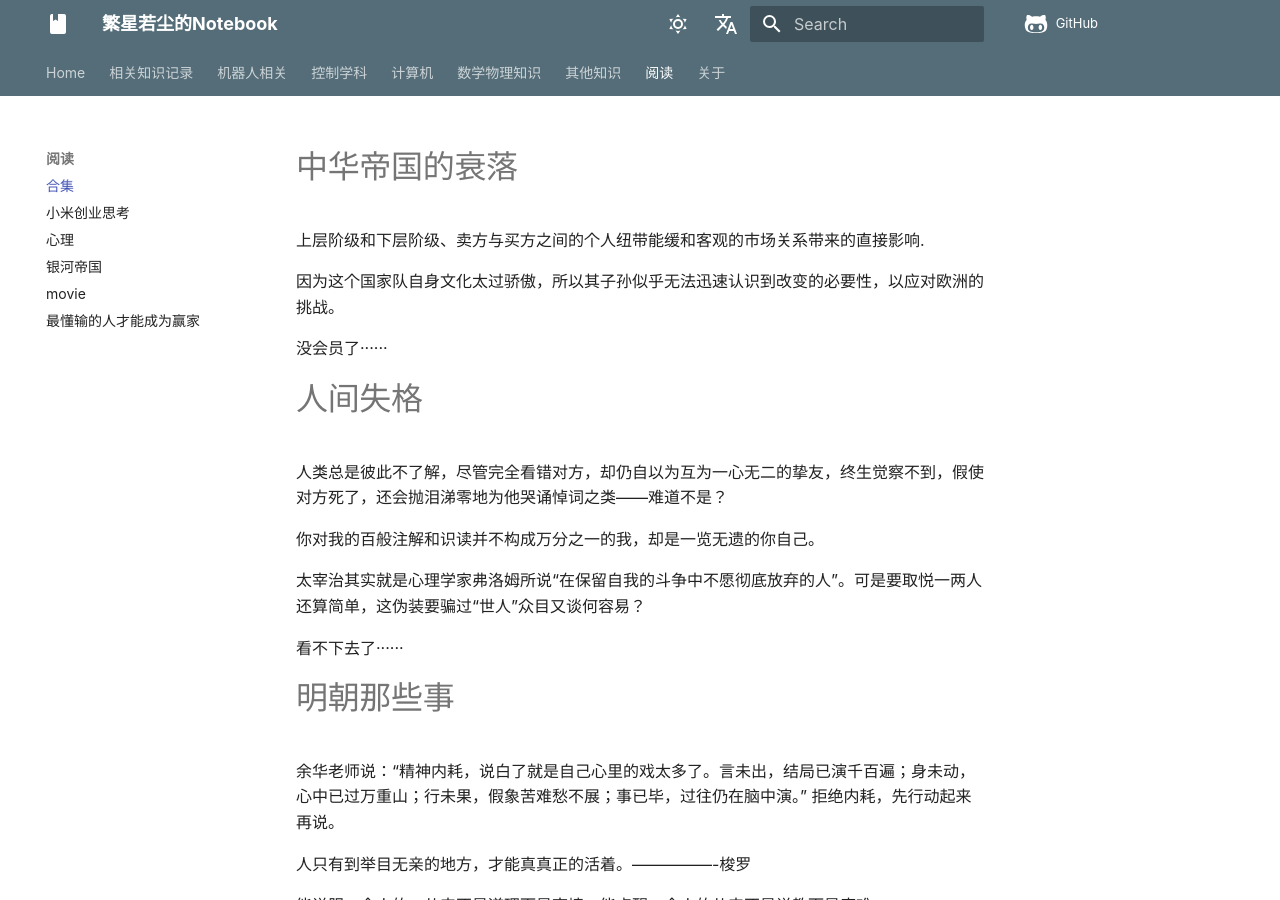
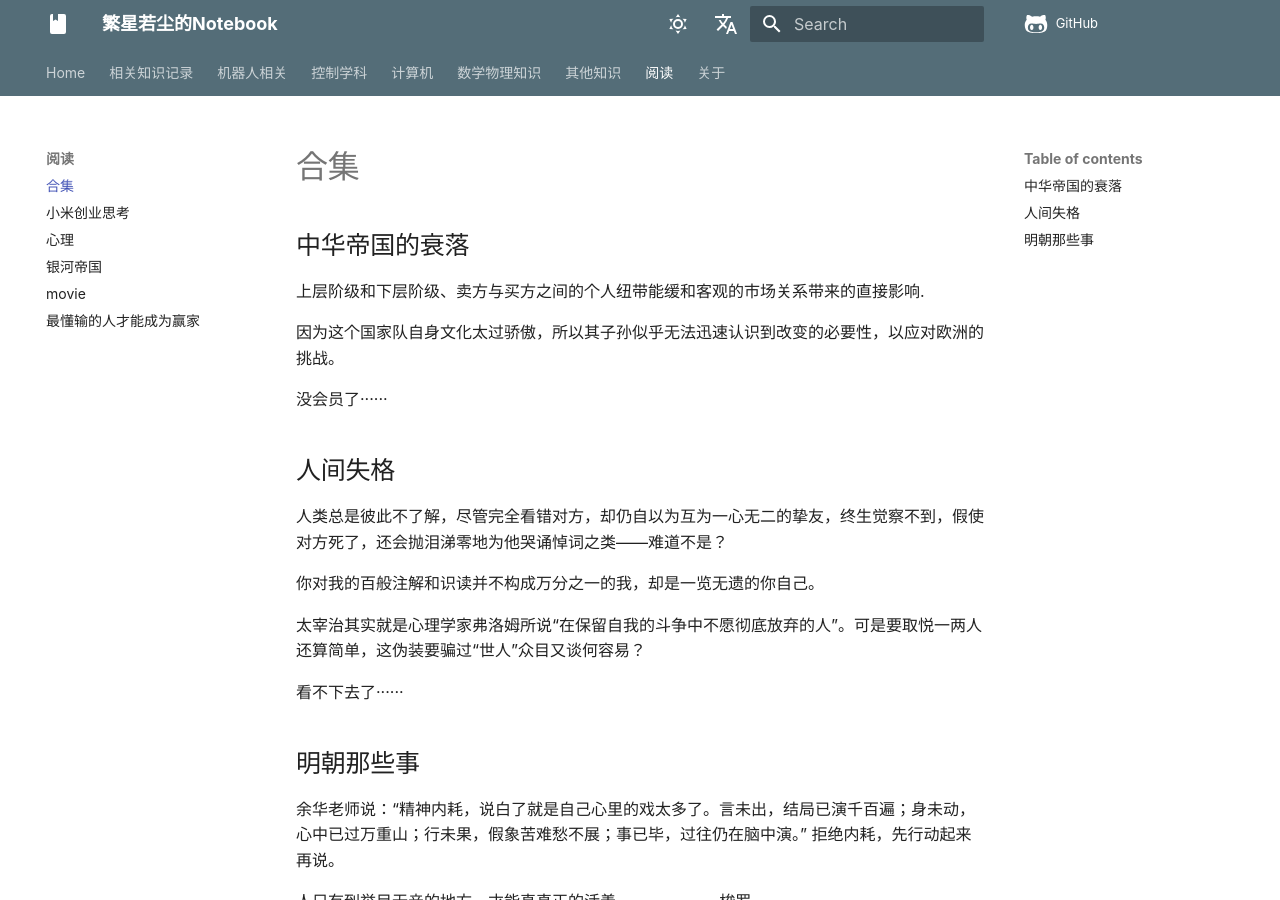
Before and after one commit to zjuer-dm/Notebook, an MkDocs documentation site: the page built from docs/reading/合集.md, in a window 1280 px wide and 900 px high. Built offline with MkDocs 1.6.1 and Material for MkDocs 9.7.7, drawn with Linux system fonts in a browser that asks for light colours; some web fonts are replaced; comment, search, counter and statistics services are not loaded.

```diff
--- a/docs/reading/合集.md
+++ b/docs/reading/合集.md
@@ -1,11 +1,11 @@
-# 中华帝国的衰落
+## 中华帝国的衰落
 
 上层阶级和下层阶级、卖方与买方之间的个人纽带能缓和客观的市场关系带来的直接影响.
 
 因为这个国家队自身文化太过骄傲，所以其子孙似乎无法迅速认识到改变的必要性，以应对欧洲的挑战。
 
 没会员了······
-#  人间失格
+##  人间失格
 
 人类总是彼此不了解，尽管完全看错对方，却仍自以为互为一心无二的挚友，终生觉察不到，假使对方死了，还会抛泪涕零地为他哭诵悼词之类——难道不是？
 
@@ -15,7 +15,7 @@
 
 看不下去了······
 
-# 明朝那些事
+## 明朝那些事
 余华老师说：“精神内耗，说白了就是自己心里的戏太多了。言未出，结局已演千百遍；身未动，心中已过万重山；行未果，假象苦难愁不展；事已毕，过往仍在脑中演。”
 拒绝内耗，先行动起来再说。
 
```
